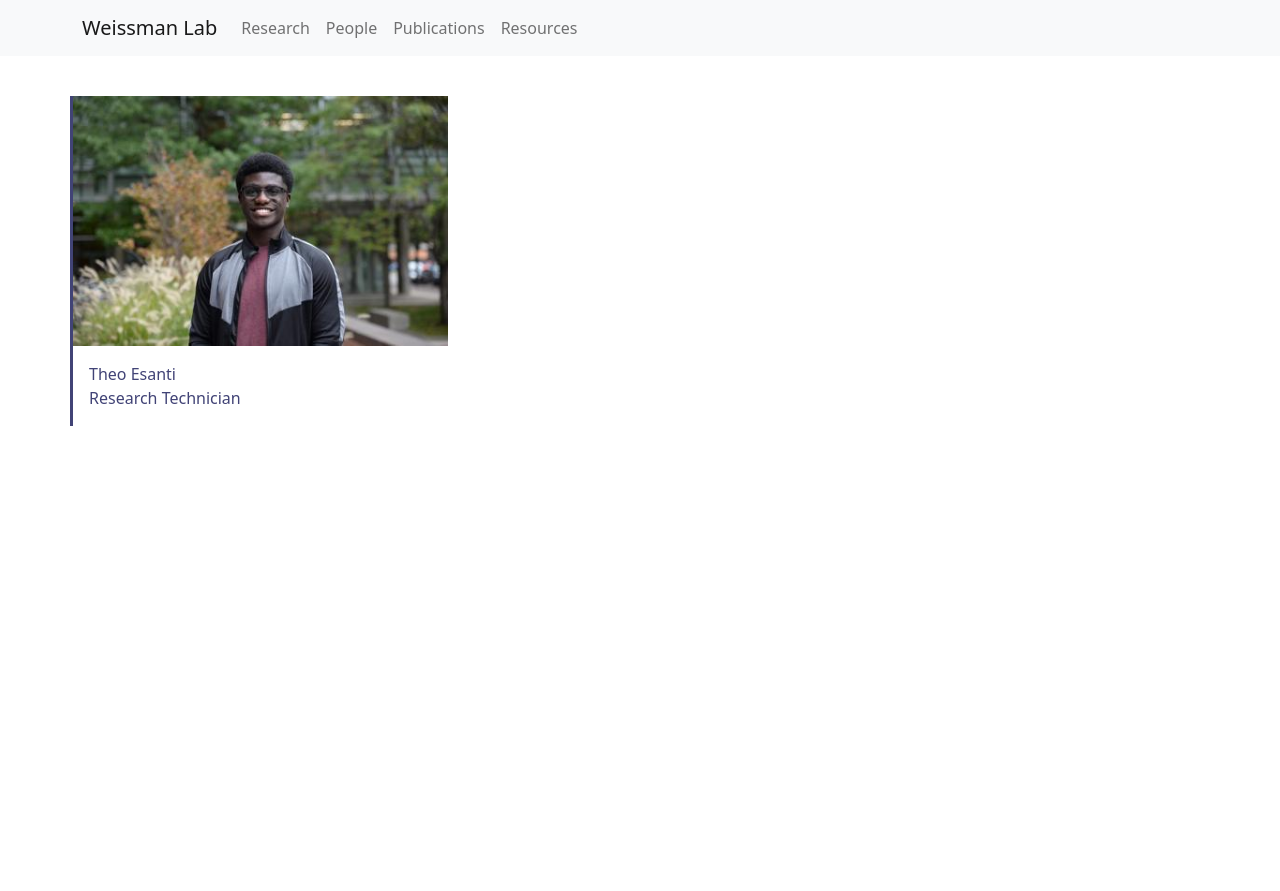
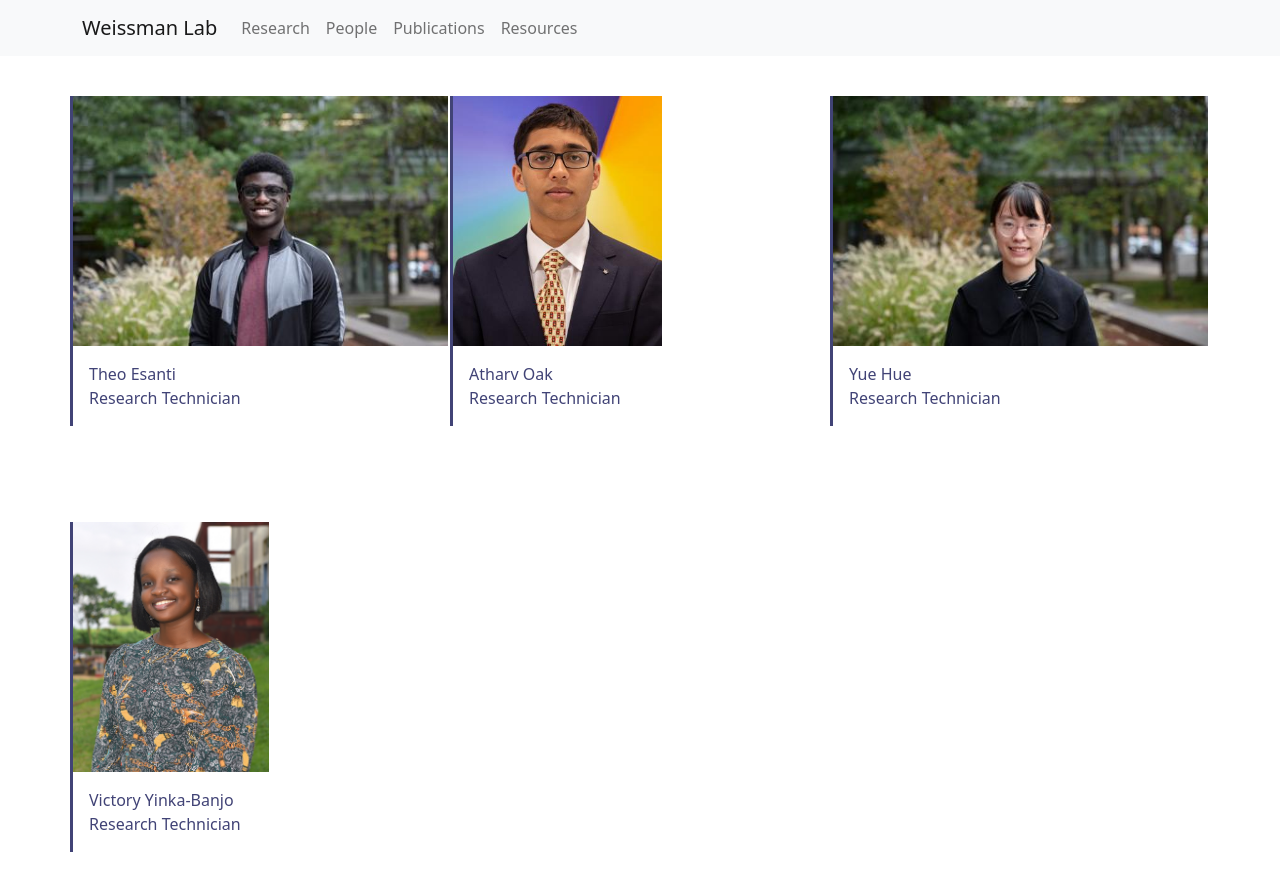
Before and after one commit to whitehead/weissmanlab, a Jekyll site: the page built from _pages/people.html, in a window 1280 px wide and 900 px high, scrolled down 4272 px. Shown: the top 891 px of the window. Built offline with Jekyll 4.4.1, drawn with Linux system fonts in a browser that asks for light colours; before the commit the page ends 4746 px from its top, so only the background shows below that.

Commit message:
add undergrads

```diff
--- a/_pages/people.html
+++ b/_pages/people.html
@@ -18,6 +18,7 @@ permalink: /people/
 {% assign postdocs = current | where: "pos", "Post-doc" %}
 {% assign grads = current | where: "pos", "Grad student" %}
 {% assign techs = current | where: "pos", "Technician" %}
+{% assign urops = current | where: "pos", "Undergrad" %}
 
 
 <div class="container">
@@ -114,10 +115,22 @@ permalink: /people/
 
       {% for tech in techs %}
 
-         <div class="col-md-4 g-0 border_left my-5" id="{{grad.id}}">
+         <div class="col-md-4 g-0 border_left my-5" id="{{tech.id}}">
             <img class="img-fluid portrait" src="{{ site.baseurl }}/assets/img/people/{{ tech.id }}.jpg" />
             <div class="label p-3">
                <span class="name">{{ tech.name }}</span><br>
+               <span class="pos">Research Technician</span>
+            </div>
+         </div>
+
+      {% endfor %}
+
+      {% for urop in urops %}
+
+         <div class="col-md-4 g-0 border_left my-5" id="{{urop.id}}">
+            <img class="img-fluid portrait" src="{{ site.baseurl }}/assets/img/people/{{ urop.id }}.jpg" />
+            <div class="label p-3">
+               <span class="name">{{ urop.name }}</span><br>
                <span class="pos">Research Technician</span>
             </div>
          </div>
```
Also changed, not shown: assets/img/people/VictoryYinka-Banjo.jpg (added).
